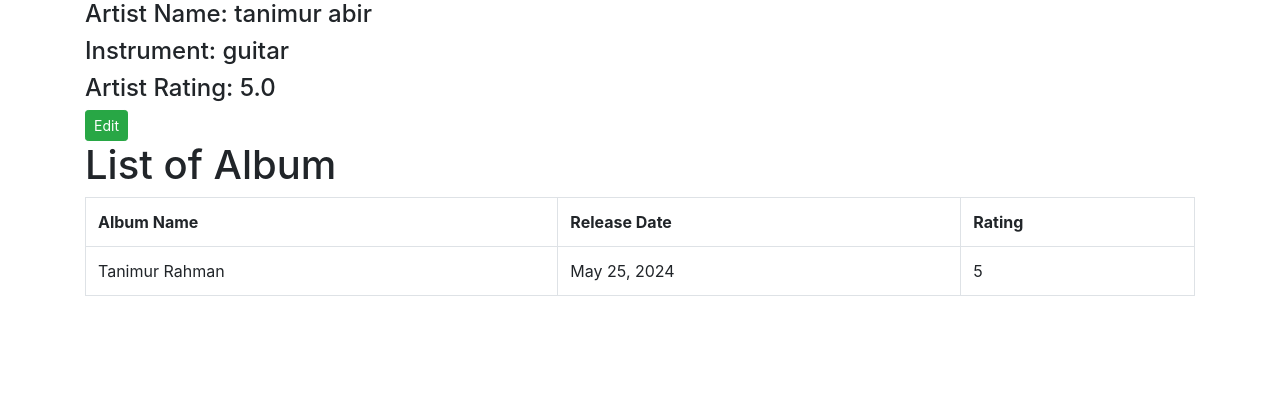
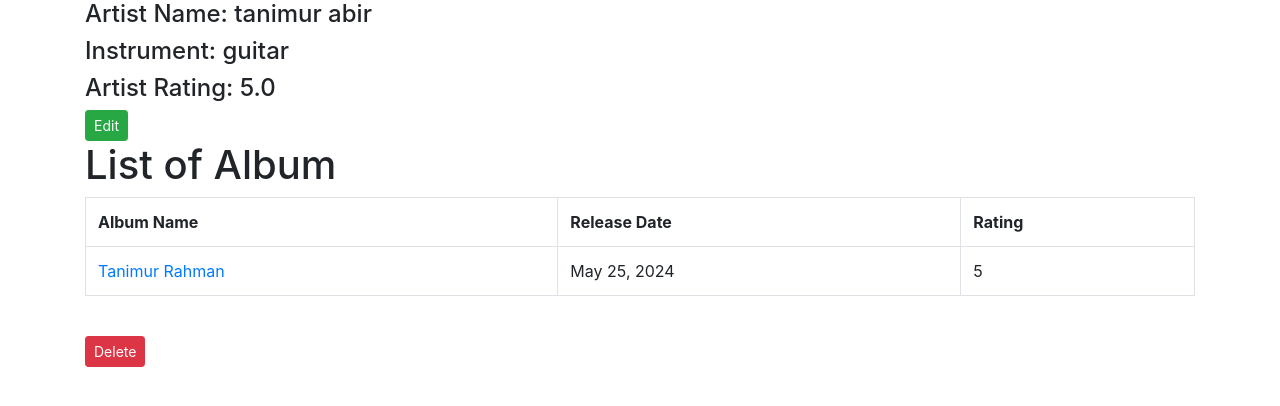
Before and after one commit to Abir-0173/DJANGO-PRACTICE, a Django app: page /first_app/album_list/1/ in a window 1280 px wide. Shown: the part 56-462 px from the top of the page. Run offline with Django 5.2, Linux system fonts and the light colour scheme; data comes from the database, SQL or seed files in the repository; some libraries are stand-ins or nearby versions.

Commit message:
CRUD using MySql

```diff
--- a/My_First_Project/first_app/urls.py
+++ b/My_First_Project/first_app/urls.py
@@ -14,6 +14,9 @@ urlpatterns = [
     path('add_musician/', views.musician_form, name='musician_form'),
     path('album_list/<int:artist_id>/', views.album_list, name='album_list'),
     path('edit_artist/<int:artist_id>/', views.edit_artist, name='edit_artist'),
+    path('edit_album/<int:album_id>', views.edit_album, name='edit_album'),
+    path('delete_album/<int:album_id>', views.delete_album, name='delete_album'),
+    path('delete_artist/<int:artist_id>', views.delete_musician, name='delete_artist'),
 
     # path('album_list/<int:artist_id/>', views.album_list, name='album_list'),
     # path('form_1/', views.form_1, name='form_1'),
--- a/My_First_Project/first_app/views.py
+++ b/My_First_Project/first_app/views.py
@@ -60,6 +60,34 @@ def edit_artist(request, artist_id):
     diction={'edit_form': form,}
     return render(request, 'first_app/edit_artist.html', context=diction)
 
+def edit_album(request, album_id):
+    album_info = Album.objects.get(pk=album_id)
+    form = forms.AlbumForm(instance=album_info)
+    diction= {}
+    if request.method == 'POST':
+        form = forms.AlbumForm(request.POST, instance=album_info)
+
+        if form.is_valid():
+            form.save(commit=True)
+            # return album_list(request, album_id)
+            diction.update({'success_text': 'successfully updated!'})
+        else:
+            print(form.errors)
+
+    diction.update({'edit_form': form})
+    diction.update({'album_id':album_id})
+    return render(request, 'first_app/edit_album.html', context=diction)
+
+def delete_album(request, album_id):
+    album = Album.objects.get(id=album_id).delete()
+    diciton={'delete_success':'Album Deleted successfully!'}
+    return render(request, 'first_app/delete.html', context=diciton)
+
+
+def delete_musician(request, artist_id):
+    artist = Musician.objects.get(pk=artist_id)
+    diction={'delete_success':'Musician Deleted successfully!',}
+    return render(request, 'first_app/delete.html', context=diction)
 
 # =================================================================
 # def index_1(request):
--- a/My_First_Project/templates/first_app/album_list.html
+++ b/My_First_Project/templates/first_app/album_list.html
@@ -15,10 +15,13 @@
     </tr>
     {% for album in album_list %}
     <tr>
-        <td>{{ album.name }}</td>
+        <td><a href="{% url 'first_app:edit_album' album_id=album.id%}">{{ album.name }}</a></td>
         <td>{{ album.release_date | date:"M d, Y" }}</td>
         <td>{{ album.num_stars }}</td>
     </tr>
     {% endfor %}
 </table>
+<br>
+
+<a href="{% url 'first_app:delete_artist' artist_id=artist_info.id %}" class="btn btn-danger btn-sm" onclick="return confirm('Delete This Musician? ')">Delete</a>
 {% endblock %}
```
Also changed, not shown: My_First_Project/templates/first_app/delete.html (added, +11 -0 lines), My_First_Project/templates/first_app/edit_album.html (added, +18 -0 lines).
